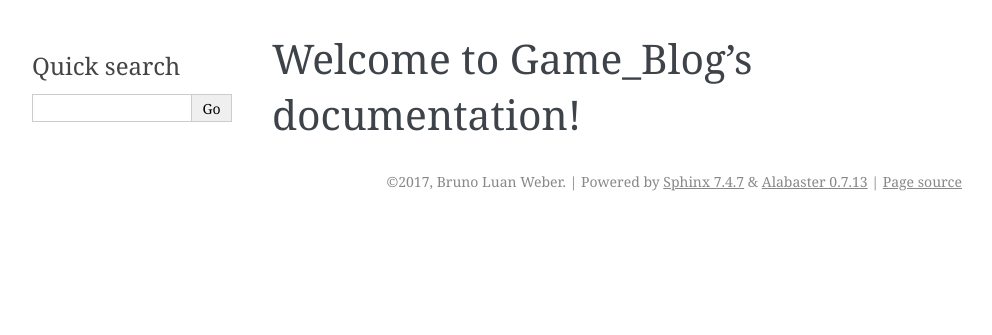
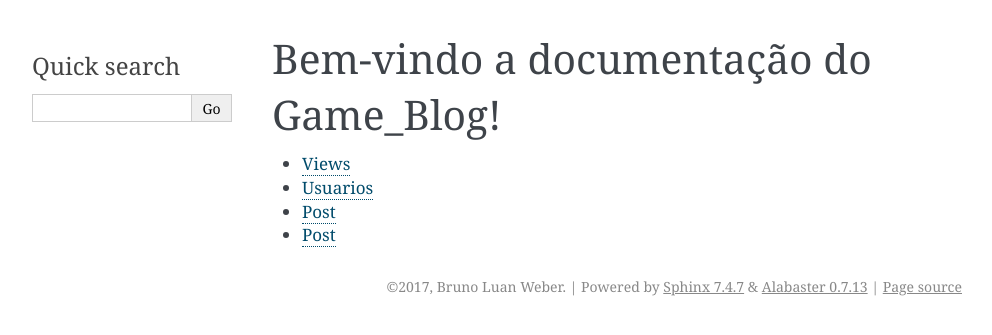
Before and after one commit to brunowber/game_blog, a Sphinx documentation site: the page built from docs/index.rst, in a window 1280 px wide. Shown: the top 335 px of the page, without its empty margins (148-1140 px from the left). Built offline with Sphinx 7.4.7, drawn with Linux system fonts in a browser that asks for light colours; formulas are drawn with MathJax 3; part of the change alters nothing that is shown.

Commit message:
Correções na documentação

```diff
--- a/docs/conf.py
+++ b/docs/conf.py
@@ -16,13 +16,23 @@
 # add these directories to sys.path here. If the directory is relative to the
 # documentation root, use os.path.abspath to make it absolute, like shown here.
 #
-import os
+import os, sys
+from os import path
 
-import sys
-from django.conf import settings
-sys.path.insert(0, os.path.abspath('.'))
+import django
 
-settings.configure()
+sys.path.append(os.path.abspath('.'))
+sys.path.append(os.path.abspath('..'))
+# sys.path.append(os.path.abspath('../../lib/python2.7/site-packages/'))
+os.environ.setdefault("DJANGO_SETTINGS_MODULE", "sao.settings")
+django.setup()
+package_dir = path.abspath(path.dirname(__file__))
+template_path = path.join(package_dir, 'themes')
+django.setup()
+local_path = lambda path: os.path.join(os.path.dirname(__file__), path)
+
+sys.path.append(local_path('..'))
+
 
 # -- General configuration ------------------------------------------------
 
--- a/docs/index.rst
+++ b/docs/index.rst
@@ -3,12 +3,10 @@
    You can adapt this file completely to your liking, but it should at least
    contain the root `toctree` directive.
 
-Welcome to Game_Blog's documentation!
+Bem-vindo a documentação do Game_Blog!
 =====================================
 
 .. toctree::
-   :maxdepth: 2
-   :caption: Contents:
    requirements
    modules/views
    modules/usuarios
```
